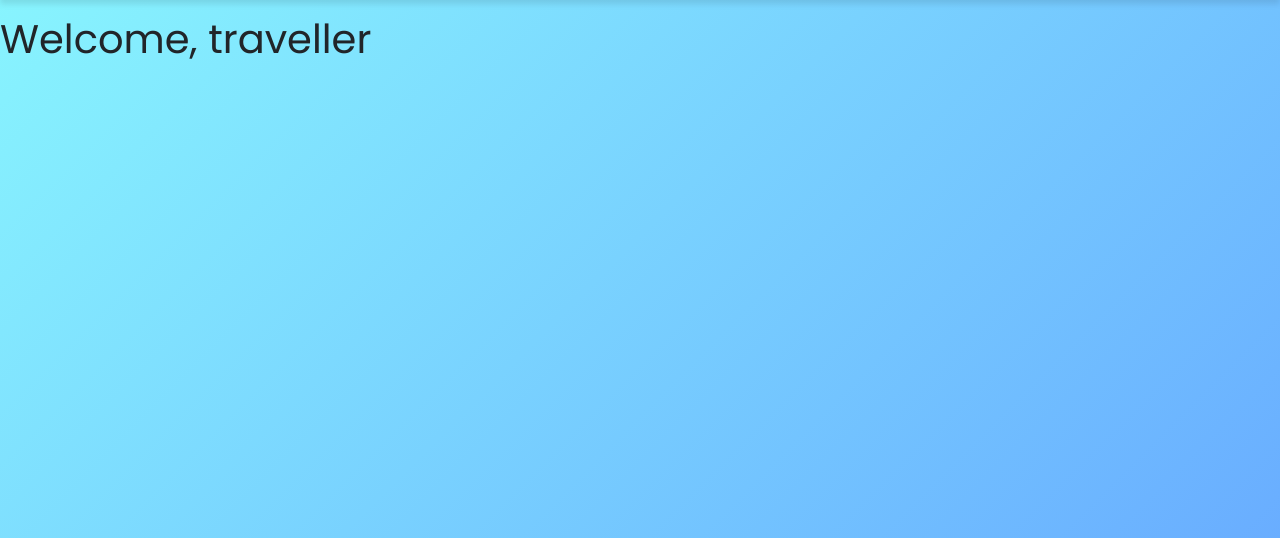
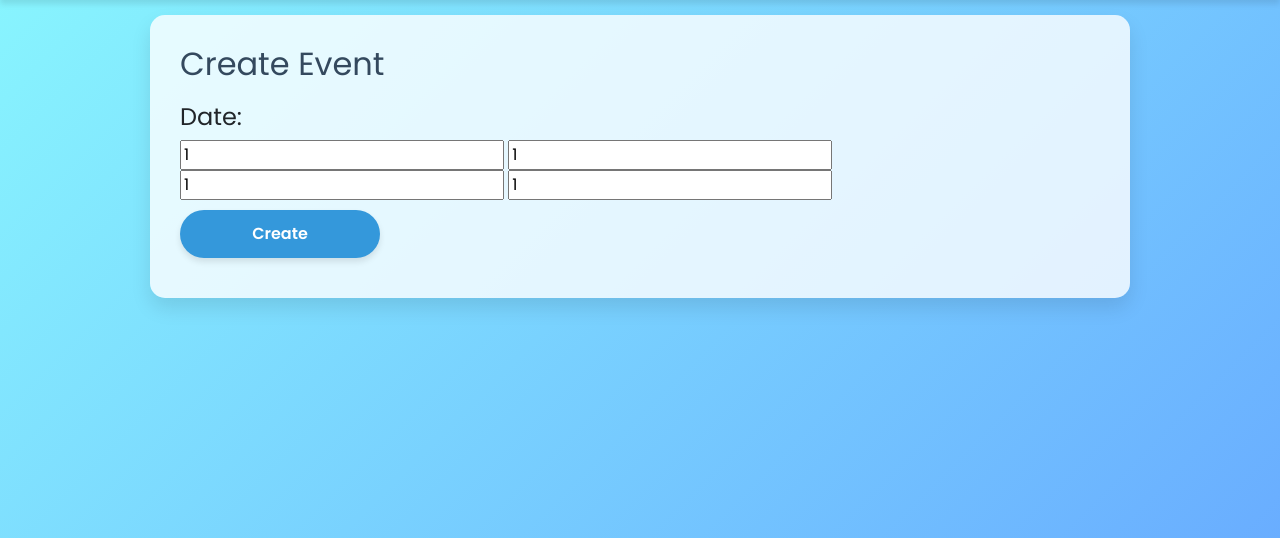
Before and after one commit to andrewperezledo/Q.U.A.C.K.-Library-Management-System, a Flask app: page /events/create/ in a window 1280 px wide. Shown: the part 76-614 px from the top of the page. Run offline with Flask 3, Linux system fonts and the light colour scheme; the visitor is signed in with stand-in values (Sample User, id 1); some libraries are stand-ins or nearby versions.

Commit message:
Added partial form to create event

```diff
--- a/app.py
+++ b/app.py
@@ -12,7 +12,6 @@ from DatabaseTools.databasekeys import session_secret_key
 
 app = Flask(__name__)
 app.secret_key = session_secret_key
-
 
 @app.route('/', methods=('GET', 'POST'))
 def homepage():
@@ -336,8 +335,16 @@ def eventspecific(year=None, month=None, day=None, period=None):
     try:
         selectedEventDate = {"year": selectedYear, "month": selectedMonth, "day": selectedDay, "period": selectedPeriod}
         currDate = datetime(selectedYear, selectedMonth, selectedDay)
+        if selectedPeriod < 1 or selectedPeriod > 7:
+            raise Exception("Period out of bounds")
     except:
         return render_template("not_found.html")
+
+    # Easy passing of dates for create event
+    session["year"] = selectedYear
+    session["month"] = selectedMonth
+    session["day"] = selectedDay
+    session["period"] = selectedPeriod
 
     usertype = ""
     if 'usertype' in session:
@@ -398,11 +405,21 @@ def event_rsvp(year=None, month=None, day=None, period=None):
         url_for("eventspecific", year=selectedYear, month=selectedMonth, day=selectedDay, period=selectedPeriod))
 
 
-@app.route('/events/create/')
+@app.route('/events/create/', methods=['GET','POST'])
 def event_create():
+    selectedYear=''
+    selectedMonth=''
+    selectedDay=''
+    selectedPeriod=''
+    if "year" in session:
+        selectedYear = session["year"]
+        selectedMonth = session["month"]
+        selectedDay = session["day"]
+        selectedPeriod = session["period"]
     if 'usertype' in session:
         if session['usertype'] == "admin" or session['usertype'] == "employee":
-            return render_template("create_event.html")
+            return render_template("create_event.html", selectedYear=selectedYear, selectedMonth=selectedMonth,
+                                   selectedDay=selectedDay, selectedPeriod=selectedPeriod, usertype=session["usertype"])
     flash("Must be library staff member to create events", "error")
     return redirect(url_for('login'))
 
--- a/static/css/homestyle.css
+++ b/static/css/homestyle.css
@@ -24,6 +24,8 @@ p {
     color: #555;
     line-height: 1.6;
     margin-bottom: 30px;
+    /* margin-left: 30px;
+    margin-right: 30px; */
 }
 
 .welcome-section {
--- a/static/scripts/events.js
+++ b/static/scripts/events.js
@@ -134,8 +134,6 @@ const renderEventInfo = (period) => {
     eventInfoTag.innerHTML = EvTag;
 }
 
-sessionStorage.setItem("usertype", "admin");
-
 function eventSelected(period) {
     window.location.replace(`/events/e=?year=${selectedYear}&month=${selectedMonth + 1}&day=${selectedDate}&period=${parseInt(period)}`);
 }
--- a/templates/create_event.html
+++ b/templates/create_event.html
@@ -7,6 +7,7 @@ QUACK Event Creation
 {% endblock %}
 
 {% block link %}
+<link rel="stylesheet" type="text/css" href="{{ url_for('static', filename='css/homestyle.css')}}"/>
 {% endblock %}
 
 {% block scripts %}
@@ -14,6 +15,35 @@ QUACK Event Creation
 
 {% block content %}
 <main>
-    <h1>Welcome, traveller</h1>
+    <section class="welcome-section">
+        <h2>Create Event</h2>
+        <div class="create-user-form">
+            <form method="POST">
+                <div display="flex;" justify-content="space-around;">
+                        <h4>Date: </h4>
+                        <input type="text" name="content_username"
+                            placeholder="Year" value="{{ selectedYear }}"></input>
+                        <input type="text" name="content_password"
+                            placeholder="Month" value="{{ selectedMonth }}"></input>
+                        <input type="text" name="content_username"
+                            placeholder="Day" value="{{ selectedDay }}"></input>
+                        <input type="text" name="content_password"
+                            placeholder="Period (1-7)" value="{{ selectedPeriod }}"></input>
+                </div>
+                <button id="home_button" type="submit">Create</button>
+            </form>
+            {% with messages = get_flashed_messages(with_categories=true) %}
+                {% if messages %}
+                    {% for cat, msg in messages %}
+                        {% if cat == "error" %}
+                            <h4 style="text-align: center; color:rgba(255, 0, 0, 0.59)">{{msg}}</h4>
+                        {% else %}
+                            <h4 style="text-align: center; color:rgb(0, 108, 132)">{{msg}}</h4>
+                        {% endif %}
+                    {% endfor %}
+                {% endif %}
+            {% endwith %}
+        </div>
+    </section>
 </main>
 {% endblock %}
--- a/templates/events.html
+++ b/templates/events.html
@@ -86,7 +86,7 @@ QUACK Events
                 <h4 style="text-align: center;">If not waiting on approval, create event here:</h4>
                 <!-- Needs: event creation menu -->
                 <!-- For assigned user, subcribe them to event and incriment rsvp by one -->
-                <a href="{{ url_for('event_create') }}"><button class="_button create_event"> Create Event </button></a>
+                <a href='{{ url_for("event_create") }}'><button class="_button create_event"> Create Event </button></a>
             {% else %}
                 <h4 style="text-align: center;">Please contact front desk or call 123-456-7890 to see about reserving an event.</h4>
             {% endif %}
```
